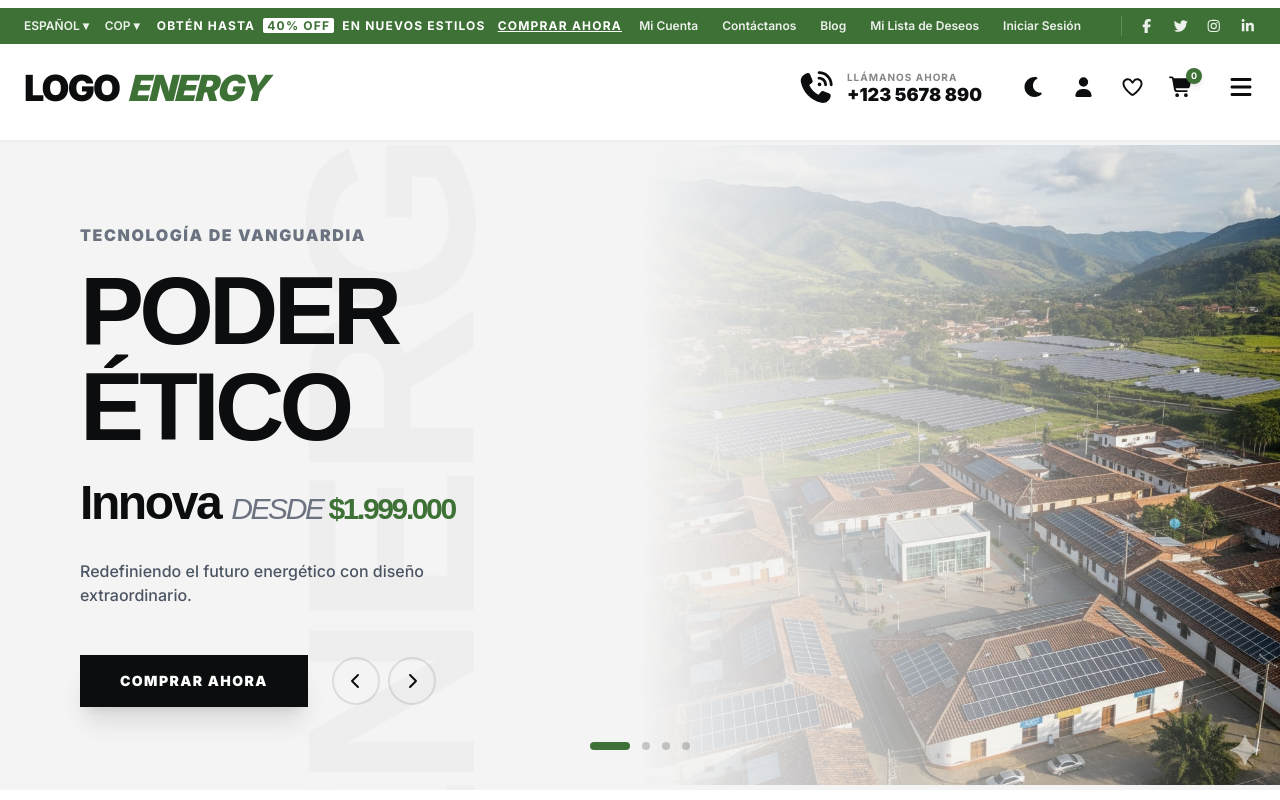
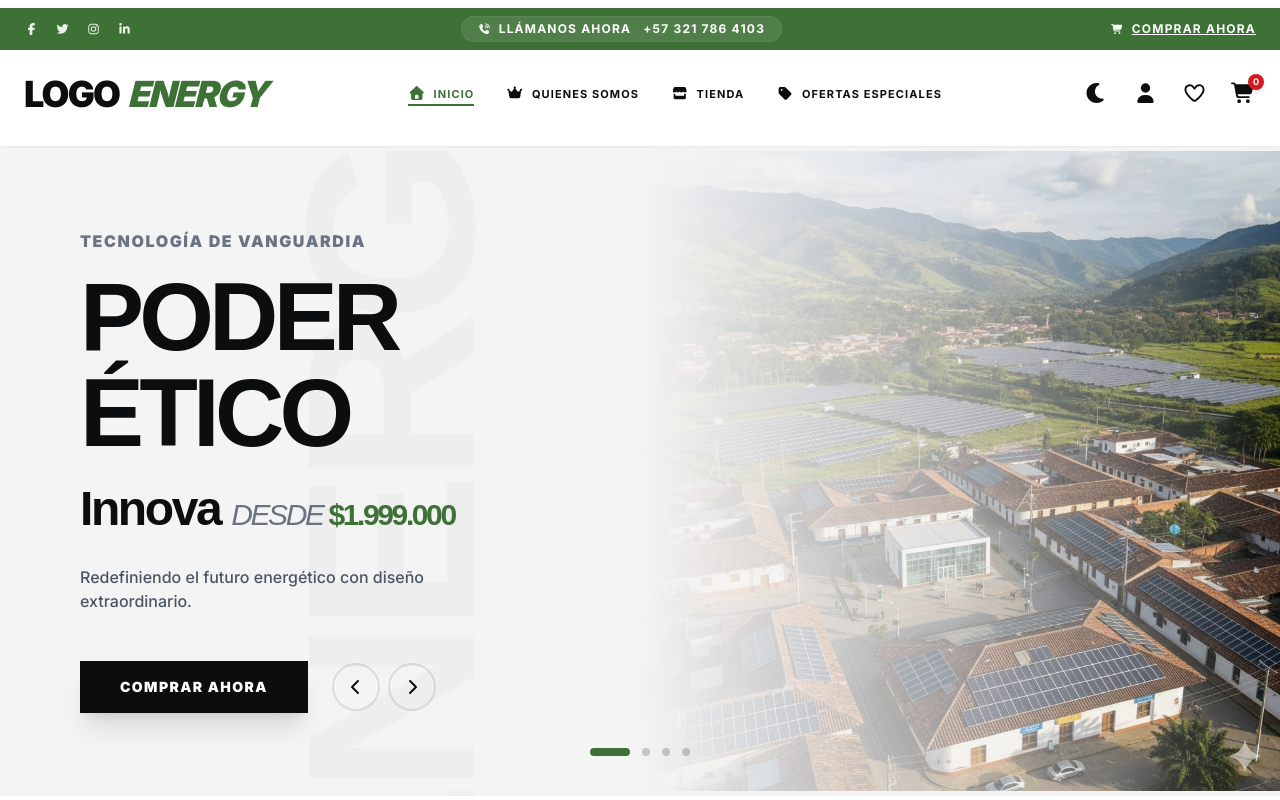
Before and after one commit to checho420/logo-energy, a React (Vite) app: page / in a window 1280 px wide. Shown: the top 800 px of the page. Built offline with nearby package versions, Linux system fonts and the light colour scheme.

Commit message:
feat: implement responsive Navbar component with theme toggling and navigation logic

```diff
--- a/src/components/Navbar.jsx
+++ b/src/components/Navbar.jsx
@@ -40,16 +40,16 @@ const Navbar = () => {
 
     const navItems = isAdmin
         ? [
-            { label: 'Visión General', path: '/admin' },
-            { label: 'Logística', path: '/admin/orders' },
-            { label: 'Inventario', path: '/admin/products' },
-            { label: 'Audiencia', path: '/admin/customers' },
+            { label: 'Visión General', path: '/admin', icon: faHome },
+            { label: 'Logística', path: '/admin/orders', icon: faStore },
+            { label: 'Inventario', path: '/admin/products', icon: faTag },
+            { label: 'Audiencia', path: '/admin/customers', icon: faUser },
         ]
         : [
-            { label: 'Inicio', path: '/' },
-            { label: 'Quienes Somos', path: '/about' },
-            { label: 'Tienda', path: '/catalog' },
-            { label: 'Ofertas Especiales', path: '/catalog' }
+            { label: 'Inicio', path: '/', icon: faHome },
+            { label: 'Quienes Somos', path: '/about', icon: faCrown },
+            { label: 'Tienda', path: '/catalog', icon: faStore },
+            { label: 'Ofertas Especiales', path: '/catalog', icon: faTag }
         ];
 
     return (
@@ -61,29 +61,30 @@ const Navbar = () => {
         }`}>
             {/* Top Green Bar */}
             <div className="bg-brand-green text-white py-2 px-6 flex justify-between items-center text-[10px] md:text-xs">
-                <div className="hidden md:flex gap-4 font-semibold opacity-90">
-                    <span className="cursor-pointer">ESPAÑOL ▾</span>
-                    <span className="cursor-pointer">COP ▾</span>
-                </div>
-                <div className="flex-1 text-center font-bold tracking-widest uppercase">
-                    OBTÉN HASTA <span className="bg-white text-brand-green px-1 mx-1 rounded-sm">40% OFF</span> EN NUEVOS ESTILOS <Link to="/sale" className="underline ml-2 hover:text-brand-charcoal transition-colors">COMPRAR AHORA</Link>
-                </div>
-                <div className="hidden xl:flex gap-6 font-semibold opacity-90 items-center">
-                    {['Mi Cuenta', 'Contáctanos', 'Blog', 'Mi Lista de Deseos'].map((text) => (
-                        <Link key={text} to="#" className="hover:text-brand-charcoal transition-colors hover:scale-105 transform inline-block">{text}</Link>
-                    ))}
-                    <button onClick={() => setIsLoginOpen(true)} className="hover:text-brand-charcoal transition-colors hover:scale-105 transform">Iniciar Sesión</button>
-                    <div className="flex gap-4 ml-4 border-l border-white/20 pl-4">
+                {/* Left: Social Icons */}
+                <div className="flex gap-4 opacity-90 items-center">
                     {[faFacebookF, faTwitter, faInstagram, faLinkedinIn].map((icon, idx) => (
                         <motion.button
                             key={idx}
-                                whileHover={{ scale: 1.3, color: '#3E7136', rotate: 10 }}
-                                className="text-sm outline-none"
+                            whileHover={{ scale: 1.3, color: '#FFFFFF', rotate: 10 }}
+                            className="text-[12px] outline-none"
                         >
                             <FontAwesomeIcon icon={icon} />
                         </motion.button>
                     ))}
                 </div>
+
+                {/* Center: Contact Info */}
+                <div className="hidden sm:flex items-center gap-2 font-bold tracking-widest uppercase bg-white/10 px-4 py-1 rounded-full backdrop-blur-sm border border-white/5 mx-4">
+                    <FontAwesomeIcon icon={faPhoneVolume} className="text-[10px] animate-pulse" />
+                    <span>Llámanos ahora</span>
+                    <a href="tel:+573217864103" className="hover:text-brand-charcoal transition-colors ml-1">+57 321 786 4103</a>
+                </div>
+
+                {/* Right: Shop Link */}
+                <div className="flex items-center gap-2 font-bold tracking-widest uppercase">
+                    <FontAwesomeIcon icon={faShoppingCart} className="text-[10px]" />
+                    <Link to="/catalog" className="underline hover:text-white/80 transition-colors">Comprar ahora</Link>
                 </div>
             </div>
 
@@ -95,17 +96,39 @@ const Navbar = () => {
                         LOGO<span className="text-brand-green italic group-hover:scale-105 transition-transform">Energy</span>
                     </Link>
                 </div>
+                {/* Desktop Menu */}
+                <nav className="hidden lg:flex flex-1 justify-center items-center gap-8">
+                    {navItems.map((item, idx) => (
+                        <Link
+                            key={`${item.path}-${idx}`}
+                            to={item.path}
+                            className={`text-[11px] font-bold uppercase tracking-widest text-brand-charcoal dark:text-brand-cream hover:text-brand-green transition-all duration-300 relative group flex items-center gap-2 ${
+                                location.pathname === item.path ? 'text-brand-green' : ''
+                            }`}
+                        >
+                            <motion.div
+                                className="flex items-center gap-2"
+                                whileHover="hover"
+                            >
+                                <motion.span
+                                    variants={{
+                                        hover: { scale: 1.3, rotate: 10, color: '#D31A20' }
+                                    }}
+                                    transition={{ type: 'spring', stiffness: 400, damping: 10 }}
+                                >
+                                    <FontAwesomeIcon icon={item.icon} className="text-[14px]" />
+                                </motion.span>
+                                {item.label}
+                            </motion.div>
+                            <span className={`absolute -bottom-1 left-0 w-0 h-0.5 bg-brand-green transition-all duration-300 group-hover:w-full ${
+                                location.pathname === item.path ? 'w-full' : ''
+                            }`}></span>
+                        </Link>
+                    ))}
+                </nav>
 
                 {/* Contact & Icons */}
-                <div className="flex flex-1 justify-end items-center gap-6 lg:gap-10">
-                    <div className="hidden lg:flex items-center gap-3">
-                        <FontAwesomeIcon icon={faPhoneVolume} className="text-3xl text-brand-charcoal dark:text-white" />
-                        <div className="flex flex-col">
-                            <span className="text-[10px] text-brand-charcoal/50 dark:text-white/50 font-bold uppercase tracking-widest leading-none mb-1">Llámanos Ahora</span>
-                            <span className="font-black text-brand-charcoal dark:text-white text-lg leading-none">+123 5678 890</span>
-                        </div>
-                    </div>
-
+                <div className="flex lg:flex-none justify-end items-center gap-6 lg:gap-10">
                     <div className="flex items-center gap-6 text-brand-charcoal dark:text-white">
                         {/* Theme Toggle */}
                         <motion.button
@@ -149,7 +172,7 @@ const Navbar = () => {
                         >
                             <div className="relative">
                                 <FontAwesomeIcon icon={faShoppingCart} className="text-xl" />
-                                <span className="absolute -top-2 -right-2 bg-brand-green text-white text-[9px] w-4 h-4 flex items-center justify-center rounded-full font-bold shadow-md">
+                                <span className="absolute -top-2 -right-2 bg-[#D31A20] text-white text-[9px] w-4 h-4 flex items-center justify-center rounded-full font-bold shadow-md">
                                     {itemCount}
                                 </span>
                             </div>
@@ -161,7 +184,7 @@ const Navbar = () => {
                             animate={{ color: currentIconColor }}
                             whileHover={{ scale: 1.1, x: 5, color: '#3E7136' }}
                             whileTap={{ scale: 0.9 }}
-                            className="text-2xl ml-2 outline-none"
+                            className="text-2xl ml-2 outline-none lg:hidden"
                         >
                             <FontAwesomeIcon icon={faBars} />
                         </motion.button>
@@ -235,15 +258,30 @@ const Navbar = () => {
                                     key={`${item.path}-${idx}`}
                                     to={item.path}
                                     onClick={() => setIsMenuOpen(false)}
-                                    className="px-6 py-4 border-b border-gray-50 dark:border-white/5 text-sm font-bold uppercase text-brand-charcoal dark:text-brand-cream hover:text-brand-green flex items-center justify-between group transition-all"
+                                    className="px-6 py-4 border-b border-gray-50 dark:border-white/5 text-sm font-bold uppercase text-brand-charcoal dark:text-brand-cream hover:text-brand-green flex items-center group transition-all"
+                                >
+                                    <motion.div
+                                        className="flex items-center gap-4 w-full"
+                                        whileHover="hover"
                                     >
                                         <motion.span
-                                        whileHover={{ x: 10 }}
+                                            variants={{
+                                                hover: { scale: 1.2, rotate: 5, color: '#D31A20' }
+                                            }}
+                                            transition={{ type: 'spring', stiffness: 400, damping: 10 }}
+                                            className="text-lg w-6 text-brand-green/70 flex items-center justify-center"
+                                        >
+                                            <FontAwesomeIcon icon={item.icon} />
+                                        </motion.span>
+                                        <motion.span
+                                            variants={{ hover: { x: 10 } }}
                                             transition={{ type: 'spring', stiffness: 300 }}
+                                            className="flex-1"
                                         >
                                             {item.label}
                                         </motion.span>
                                         <FontAwesomeIcon icon={faBars} className="opacity-0 group-hover:opacity-100 transition-opacity text-[10px]" />
+                                    </motion.div>
                                 </Link>
                             ))}
                         </div>
```
Lines whose indentation alone changed are shown as unchanged.
